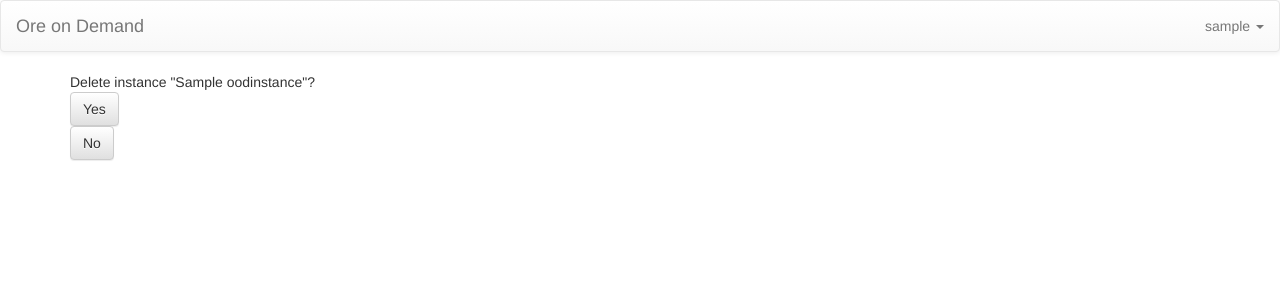
After one commit to markrcote/ood, a Django app: page /instance/1/delete/ in a window 1280 px wide. The commit adds this page. Shown: the top 300 px of the page. Run offline with Django 3.2, Linux system fonts and the light colour scheme; a user stored in the database is signed in; tables that the repository leaves empty hold one stand-in row (values such as "Sample post"); parts of the project's set-up code (start-up, migrations or seed data) failed here and were passed over; some libraries are stand-ins or nearby versions.

Commit message:
Add ability to delete instances.
Also remove add and edit permissions in favour of built-in
permissions

```diff
--- a/ood/admin.py
+++ b/ood/admin.py
@@ -1,6 +1,6 @@
 from django.contrib import admin
 
-from . import models
+from ood import models
 
 
 class OodAdminSite(admin.AdminSite):
--- a/ood/models.py
+++ b/ood/models.py
@@ -13,8 +13,6 @@ class OodInstance(models.Model):
         permissions = (
             ('can_start', 'Can start up server'),
             ('can_stop', 'Can stop the server'),
-            ('can_add', 'Can add new instances'),
-            ('can_edit', 'Can edit existing instances'),
         )
 
     name = models.CharField(max_length=64)
--- /dev/null
+++ b/ood/templates/delete_instance.html
@@ -0,0 +1,13 @@
+{% extends "base.html" %}
+
+{% block content %}
+Delete instance "{{ instance.name }}"?
+
+<form action="{% url 'delete_instance' instance.id %}" method="post">
+  {% csrf_token %}
+  <input type="submit" value="Yes" class="btn btn-default"/>
+</form>
+
+<a href="{% url 'edit_instance' instance.id %}" class="btn btn-default">No</a>
+
+{% endblock %}
--- a/ood/urls.py
+++ b/ood/urls.py
@@ -22,5 +22,7 @@ urlpatterns = [
         name='processing_stop'),
     url(r'^new_instance/$', views.new_instance, name='new_instance'),
     url(r'^instance/([0-9]+)/$', views.edit_instance, name='edit_instance'),
+    url(r'^instance/([0-9]+)/delete/$', views.delete_instance,
+        name='delete_instance'),
     url(r'^admin/', include(admin.admin_site.urls)),
 ]
--- a/ood/views.py
+++ b/ood/views.py
@@ -14,8 +14,8 @@ from ood.tasks import stop as stop_server
 def main(request):
     can_start = request.user.has_perm('ood.can_start')
     can_stop = request.user.has_perm('ood.can_stop')
-    can_add = request.user.has_perm('ood.can_add')
-    can_edit = request.user.has_perm('ood.can_edit')
+    can_add = request.user.has_perm('add_oodinstance')
+    can_edit = request.user.has_perm('change_oodinstance')
 
     if request.user.is_authenticated and can_start:
         instances = OodInstance.objects.all()
@@ -81,7 +81,7 @@ def processing_stop(request, instance_id):
 
 
 @login_required
-@permission_required('ood.can_add')
+@permission_required('add_oodinstance')
 def new_instance(request):
     if request.method == 'POST':
         form = InstanceForm(request.POST)
@@ -115,12 +115,13 @@ def new_instance(request):
 
 
 @login_required
-@permission_required('ood.can_edit')
+@permission_required('change_oodinstance')
 def edit_instance(request, instance_id):
     instance = OodInstance.objects.get(pk=instance_id)
     server_settings = instance.minecraftserversettings
     droplet_state = instance.dropletstate
     url = reverse('edit_instance', args=(instance_id,))
+    can_delete = request.user.has_perm('delete_oodinstance')
 
     if request.method == 'POST':
         form = InstanceForm(request.POST)
@@ -153,4 +154,18 @@ def edit_instance(request, instance_id):
     return render(request, 'instance.html', {
         'form': form,
         'form_dest': url,
+        'instance': instance,
+        'can_delete': can_delete,
     })
+
+
+@login_required
+@permission_required('delete_oodinstance')
+def delete_instance(request, instance_id):
+    instance = OodInstance.objects.get(pk=instance_id)
+
+    if request.method == 'POST':
+        instance.delete()
+        return redirect(reverse('main'))
+
+    return render(request, 'delete_instance.html', {'instance': instance})
```
Also changed, not shown: ood/templates/instance.html (+7 -2 lines).
